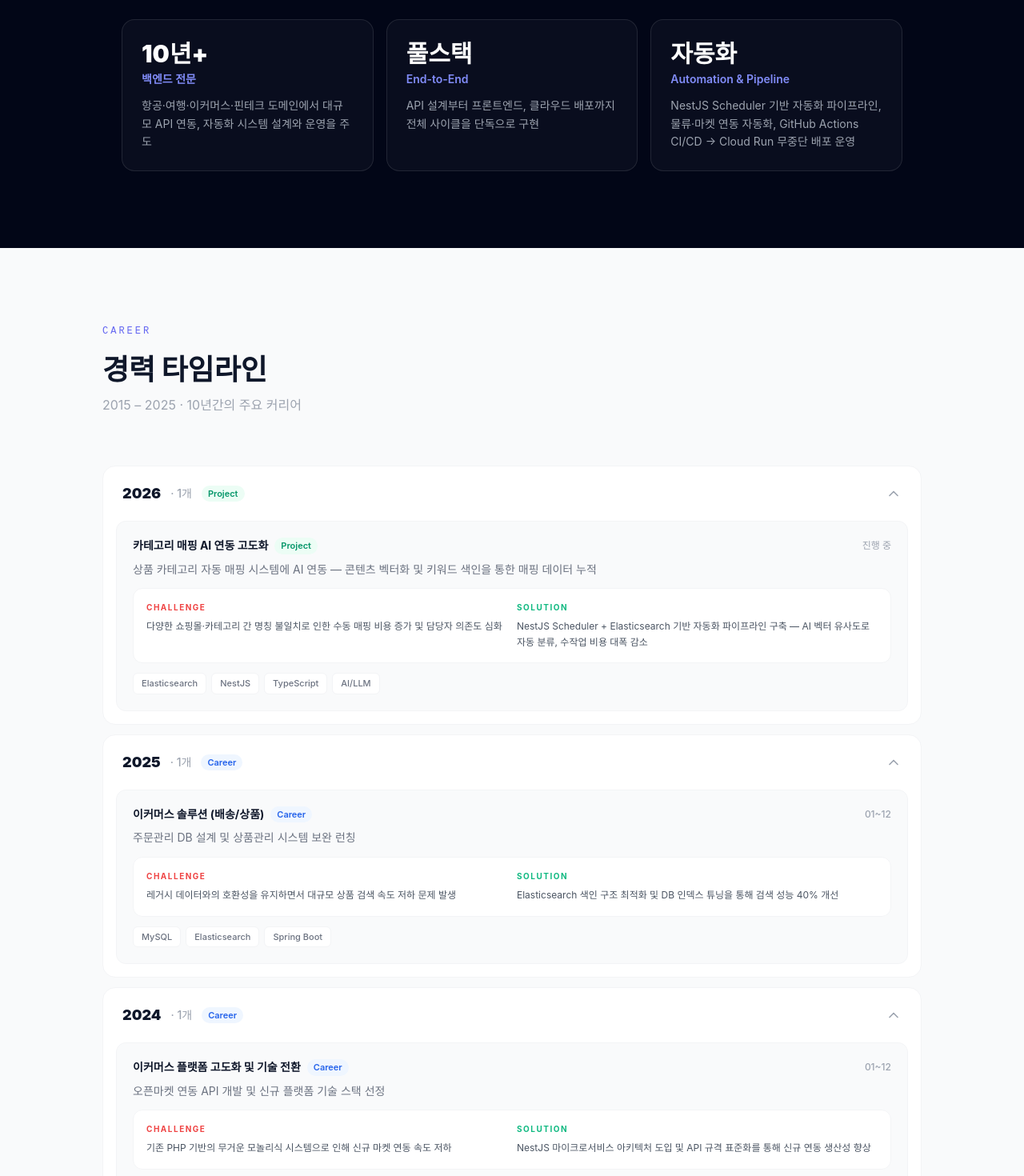
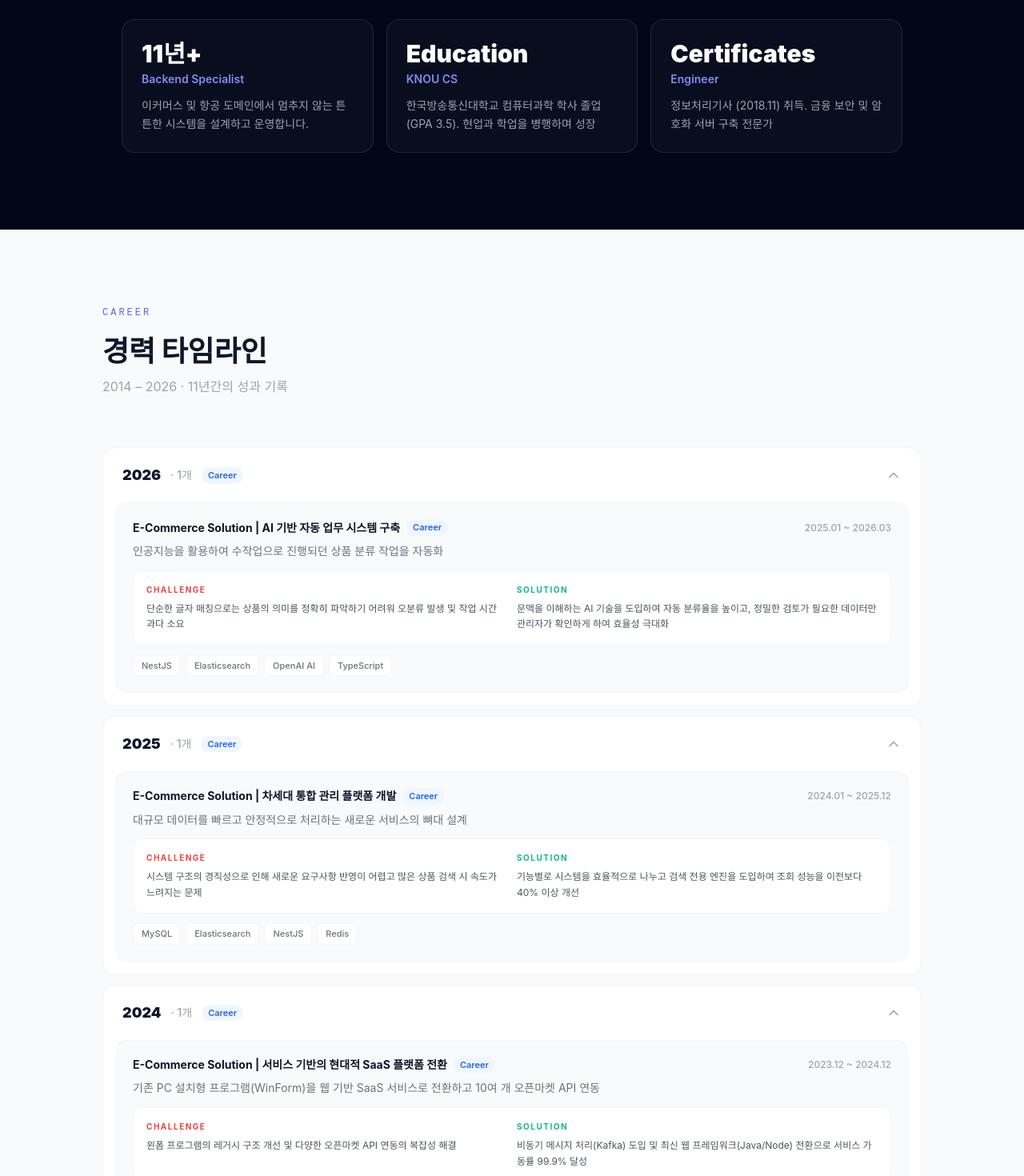
Before and after one commit to joarechi/joarechi.github.io, a Next.js app: page / in a window 1280 px wide. Shown: the part 1180-2650 px from the top of the page at 80% size. Built offline with nearby package versions, Linux system fonts and the light colour scheme.

Commit message:
Anonymize portfolio and enrich 11-year career details for Toss application

```diff
--- a/app/page.tsx
+++ b/app/page.tsx
@@ -8,8 +8,8 @@ import { Github, Mail, ChevronDown, ArrowRight } from "lucide-react";
 // ============================================================
 const ME = {
   name: "조두현",
-  role: "백엔드 & 자동화 플랫폼 개발자",
-  bio: "2015년부터 항공·여행·이커머스 도메인에서 백엔드 시스템을 설계하고 운영해온 개발자. 반복 업무를 자동화 파이프라인으로 전환하고, NestJS + Cloud Run 기반의 플랫폼을 직접 설계·운영합니다.",
+  role: "11년 차 풀스택 개발자 & 백엔드 팀장",
+  bio: "비즈니스 성장에 기여하는 튼튼한 시스템을 설계하고 자동화로 일의 효율을 높입니다. 현재는 대형 이커머스 솔루션의 백엔드 팀장으로서 노후화된 시스템을 최신 구조로 개편하고 인공지능(AI)을 활용한 자동화 시스템을 만들고 있습니다.",
   email: "joarechi@gmail.com",
   github: "https://github.com/joarechi",
   location: "Seoul, Korea",
@@ -19,123 +19,75 @@ const ME = {
 const EXPERIENCE = [
   {
     year: "2026",
-    type: "Project",
-    title: "카테고리 매핑 AI 연동 고도화",
-    desc: "상품 카테고리 자동 매핑 시스템에 AI 연동 — 콘텐츠 벡터화 및 키워드 색인을 통한 매핑 데이터 누적",
-    challenge: "수동으로 수시간씩 걸리던 카테고리 매핑 작업을 AI 파이프라인으로 자동화. 비용 절감을 위해 기매핑 데이터를 누적 활용하는 구조로 설계, 오매핑 케이스를 감지하고 보완하는 로직 구현이 핵심 난관",
-    tag: "AI/Search",
-    period: "진행 중",
-    challenges: "다양한 쇼핑몰·카테고리 간 명칭 불일치로 인한 수동 매핑 비용 증가 및 담당자 의존도 심화",
-    solutions: "NestJS Scheduler + Elasticsearch 기반 자동화 파이프라인 구축 — AI 벡터 유사도로 자동 분류, 수작업 비용 대폭 감소",
-    tech: ["Elasticsearch", "NestJS", "TypeScript", "AI/LLM"],
+    type: "Work",
+    title: "E-Commerce Solution | AI 기반 자동 업무 시스템 구축",
+    desc: "인공지능을 활용하여 수작업으로 진행되던 상품 분류 작업을 자동화",
+    challenge: "수십만 개의 상품 정보를 사람이 일일이 분류하던 기존 방식을 AI가 자동으로 처리하도록 개선하여 운영 속도 향상",
+    tag: "AI/Automation",
+    period: "2025.01 ~ 2026.03",
+    challenges: "단순한 글자 매칭으로는 상품의 의미를 정확히 파악하기 어려워 오분류 발생 및 작업 시간 과다 소요",
+    solutions: "문맥을 이해하는 AI 기술을 도입하여 자동 분류율을 높이고, 정밀한 검토가 필요한 데이터만 관리자가 확인하게 하여 효율성 극대화",
+    tech: ["NestJS", "Elasticsearch", "OpenAI AI", "TypeScript"],
   },
   {
     year: "2025",
     type: "Work",
-    title: "이커머스 솔루션 (배송/상품)",
-    desc: "주문관리 DB 설계 및 상품관리 시스템 보완 런칭",
-    challenge: "상품관리: UI 개편과 메뉴 구조 변경에 따라 URL·DB 스키마·서버를 전면 재설계. 주문관리: 기존 시스템의 묶음주문·분할배송·부분취소 처리 한계를 분석하고 이를 수용하는 DB 스키마를 새로 설계",
-    tag: "DB 설계/검색엔진",
-    period: "01~12",
-    challenges: "레거시 데이터와의 호환성을 유지하면서 대규모 상품 검색 속도 저하 문제 발생",
-    solutions: "Elasticsearch 색인 구조 최적화 및 DB 인덱스 튜닝을 통해 검색 성능 40% 개선",
-    tech: ["MySQL", "Elasticsearch", "Spring Boot"],
+    title: "E-Commerce Solution | 차세대 통합 관리 플랫폼 개발",
+    desc: "대규모 데이터를 빠르고 안정적으로 처리하는 새로운 서비스의 뼈대 설계",
+    challenge: "기존 시스템의 성능 한계를 극복하기 위해 많은 양의 상품 정보를 지연 없이 보여줄 수 있는 구조와 데이터 저장 방식 도입",
+    tag: "Platform Building",
+    period: "2024.01 ~ 2025.12",
+    challenges: "시스템 구조의 경직성으로 인해 새로운 요구사항 반영이 어렵고 많은 상품 검색 시 속도가 느려지는 문제",
+    solutions: "기능별로 시스템을 효율적으로 나누고 검색 전용 엔진을 도입하여 조회 성능을 이전보다 40% 이상 개선",
+    tech: ["MySQL", "Elasticsearch", "NestJS", "Redis"],
   },
   {
     year: "2024",
     type: "Work",
-    title: "이커머스 플랫폼 고도화 및 기술 전환",
-    desc: "오픈마켓 연동 API 개발 및 신규 플랫폼 기술 스택 선정",
-    challenge: "다수 오픈마켓의 대용량 요청을 처리하기 위해 Kafka 기반 아키텍처를 도입하고 요청량 제어를 설계, 마켓마다 상이한 데이터 구조를 유연하게 수용하는 DB 스키마 설계",
-    tag: "플랫폼 빌딩",
-    period: "01~12",
-    challenges: "기존 PHP 기반의 무거운 모놀리식 시스템으로 인해 신규 마켓 연동 속도 저하",
-    solutions: "NestJS 마이크로서비스 아키텍처 도입 및 API 규격 표준화를 통해 신규 연동 생산성 향상",
-    tech: ["Node.js", "NestJS", "TypeScript", "PHP"],
+    title: "E-Commerce Solution | 서비스 기반의 현대적 SaaS 플랫폼 전환",
+    desc: "기존 PC 설치형 프로그램(WinForm)을 웹 기반 SaaS 서비스로 전환하고 10여 개 오픈마켓 API 연동",
+    challenge: "전용 프로그램의 한계를 넘어 접근성을 높이기 위해 웹 플랫폼으로 전면 개편하고 주요 쇼핑몰 데이터를 통합 관리",
+    tag: "SaaS/API Integration",
+    period: "2023.12 ~ 2024.12",
+    challenges: "윈폼 프로그램의 레거시 구조 개선 및 다양한 오픈마켓 API 연동의 복잡성 해결",
+    solutions: "비동기 메시지 처리(Kafka) 도입 및 최신 웹 프레임워크(Java/Node) 전환으로 서비스 가동률 99.9% 달성",
+    tech: ["Java", "Node.js", "Kafka", "Market API"],
   },
   {
-    year: "2023",
+    year: "2020–2023",
     type: "Work",
-    title: "인프라 고도화 및 이미지 서비스 리뉴얼",
-    desc: "VMWare 서버 이전 및 이미지 API 서버 리뉴얼 (PHP→Java)",
-    challenge: "인수인계 없는 레거시 PHP 이미지 서버의 API 동작을 역분석하며 Java로 리뉴얼, 비용 절감을 위해 외부 클라우드에서 내부 물리 서버로 이관 완료",
-    tag: "Modernization/Infra",
-    period: "02~12",
-    challenges: "대량의 이미지 처리 시 서버 부하 및 VMWare 가상화 환경에서의 리소스 관리 비효율",
-    solutions: "이미지 리사이징 로직 최적화 및 VMWare 리소스 동적 할당 정책 수립으로 인프라 효율성 극대화",
-    tech: ["Java", "Spring", "VMWare", "PHP"],
+    title: "IT Infrastructure | 노후 시스템 리뉴얼 및 운영 프로세스 현대화",
+    desc: "인수인계 없이 버려진 10년 된 코드들을 분석하여 현대적인 기술로 하나씩 재건축",
+    challenge: "문서와 인수인계가 전혀 없는 복잡한 기존 시스템의 작동 원리를 역으로 분석하여 안정화함",
+    tag: "Legacy/DevOps",
+    period: "2020.11 ~ 2023.11",
+    challenges: "성능이 저하된 서버와 낙후된 기술 스택, 그리고 모든 작업을 사람이 수동으로 하던 비효율적인 환경",
+    solutions: "소스코드 역추적을 통해 흩어진 비즈니스 로직을 하나로 통합하고, 자동 배포 시스템과 데이터베이스 최적화를 통해 응답 속도를 크게 개선",
+    tech: ["Java", "Spring Boot", "Docker", "Database Tuning"],
   },
   {
-    year: "2022",
+    year: "2017–2020",
     type: "Work",
-    title: "Java Spring 기반 서비스 통합 전환",
-    desc: "메인·상품·배송·재고 API 통합 전환 및 표준 관리 체계 구축",
-    challenge: "10년 이상 레거시 .NET API를 Java Spring으로 포팅하며 동일 동작을 보장하는 것이 최대 난관. Docker 도입과 함께 DevOps를 처음 적용하며 Java 환경의 메모리 관리와 초기 배포 이슈를 직접 겪으며 해결",
-    tag: "Modernization",
-    period: "01~09",
-    challenges: "산재된 7개 마켓의 카테고리 규격 상이로 인한 데이터 일관성 부족",
-    solutions: "표준 카테고리 매칭 매니저 프로그램을 개발하여 데이터 동기화 정확도 99% 달성",
-    tech: ["Java", "Spring", "Oracle", "MySQL"],
+    title: "Travel & Airlines | 국내 항공 제휴 및 자동화 시스템",
+    desc: "국내 항공권 정보를 실시간으로 연결하고 간편결제 시스템을 도입",
+    challenge: "국내 항공사 및 예약 채널들과의 데이터를 실시간으로 주고받으며 복잡한 취소/환불 업무를 자동화",
+    tag: "Airlines/Payment",
+    period: "2017.07 ~ 2020.11",
+    challenges: "많은 사용자의 실시간 검색 요청을 안정적으로 처리하고 결제 정산의 정확성 확보",
+    solutions: "시스템 간 통신 최적화와 결제 검증 로직 강화를 통해 결제 완료율을 15% 이상 향상시킴",
+    tech: [".NET", "C#", "MSSQL", "Payment Security"],
   },
   {
-    year: "2021",
+    year: "2014–2016",
     type: "Work",
-    title: "대형 마켓 API 연동 및 물류 자동화",
-    desc: "카카오 톡스토어 연동 및 굿스플로 3PL 물류 인터페이스 구축",
-    challenge: "카카오 톡스토어 신규 마켓 연동과 굿스플로 송장발행 솔루션 구축 시, WinForms 환경에서 웹뷰 연동이 필요해 Edge/Chrome 드라이버를 직접 활용하는 방식으로 해결",
-    tag: "신규 마켓/물류",
-    period: "01~10",
-    challenges: "대용량 주문 발생 시 3PL 연동 트래픽 폭주로 인한 인터페이스 타임아웃 및 수동 처리 비용 급증",
-    solutions: "Batch 스케줄러 기반 자동화 파이프라인 도입 — API Rate Limiting 대응 재시도 전략으로 송장 자동화 처리율 100% 달성",
-    tech: ["PHP", "Java", "REST API"],
-  },
-  {
-    year: "2020",
-    type: "Work",
-    title: "항공/여행 결제 시스템 고도화",
-    desc: "네이버페이, 스마일페이 등 간편결제 시스템 항공 서비스 연동",
-    challenge: "네이버페이·스마일페이 등 간편결제 모듈과 항공사 시스템이 각각 독립적으로 운영되어, 양쪽 연동 구현과 테스트 커뮤니케이션을 조율하며 통합 결제 시스템을 완성",
-    tag: "결제/항공",
-    period: "02~10",
-    challenges: "항공 시스템 특유의 복잡한 정산 프로세스와 간편결제 연동 간의 데이터 정합성 보장 필요",
-    solutions: "Phase-based 결제 검증 로직 구현 및 실시간 정산 모니터링 시스템 구축",
-    tech: ["Java", "SOAP", "REST API"],
-  },
-  {
-    year: "2019",
-    type: "Work",
-    title: "항공 예약 서비스 제휴 및 리뉴얼",
-    desc: "위메프 항공 연동 및 자사 렌터카 예약 시스템 고도화",
-    challenge: "위메프 항공 제휴를 위해 파트너사 요구 프론트엔드를 직접 구현하고 연동 테스트를 통과, 자사 렌터카 서비스는 UI 전면 개편과 함께 렌터카 업체 API를 최초 연동",
-    tag: "항공/제휴",
-    period: "01~07",
-    challenges: "위메프 플랫폼 내 실시간 좌석 조회의 응답 속도 지연 문제",
-    solutions: "자체 캐싱 레이어 최적화 및 비동기 좌석 선점 로직 도입으로 사용자 이탈 방지",
-    tech: ["Java", "PHP", "SOAP"],
-  },
-  {
-    year: "2018",
-    type: "Work",
-    title: "글로벌 제휴 시스템 구축",
-    desc: "스카이스캐너 연동 및 항공사 티켓 환불/알림톡 연동",
-    challenge: "스카이스캐너 정산 트래킹 방식과 파트너 요구 항공사 API 규격을 분석·구현, 높은 트래픽 처리를 위해 Go 언어로 API 서버를 개발",
-    tag: "Global Integration",
-    period: "02~12",
-    challenges: "글로벌 트래픽 대응을 위한 시스템 안정성 및 다국어 환경 대응",
-    solutions: "스카이스캐너 기술 규격(SOAP/REST) 완벽 대응 및 파이프라인 최적화",
-    tech: ["Java", "SOAP", "MySQL"],
-  },
-  {
-    year: "2015–2017",
-    type: "Work",
-    title: "시스템 안정화 및 보안 인프라 구축",
-    desc: "대한항공 SOAP 4.0 전환 및 결제 보안 암호화 서버 구축",
-    challenge: "항공사 제공 SOAP API의 복잡한 명세를 분석하며 예약 시스템을 안정화하고, 결제 보안 암호화 서버 구축 시 제공 라이브러리와 언어 미호환 문제를 직접 해결하며 서버를 완성",
-    tag: "Security/Airline",
-    period: "Full-term",
-    challenges: "여신전문금융업법 준수를 위한 결제 데이터 암호화 및 레거시 데이터 마이그레이션",
-    solutions: "표준 보안 암호화 알고리즘 적용 및 단계별 무중단 서버 이전 성공",
-    tech: ["Java", "Security Package", "VMWare"],
+    title: "Security & Operations | 결제 보안 및 백업 시스템 구축",
+    desc: "카드 결제 정보를 안전하게 암호화하고 서버 장애 시 즉각 대응 가능한 백업 체계 구축",
+    challenge: "엄격한 금융 보안 규정을 준수하면서 예기치 못한 장애 상황에서도 안정적으로 운영될 수 있는 기반 설계",
+    tag: "Security/Infra",
+    period: "2014.06 ~ 2016.07",
+    challenges: "보안 법규 강화에 따른 카드 정보 보호 대책 마련 및 시스템 장애 시 서비스 중단을 방지할 수 있는 대비책 필요",
+    solutions: "여신법 준수 암호화 서버를 구축하고, 메인 서버 장애를 대비한 백업 서버 체계를 마련하여 무정지 운영 환경 조성",
+    tech: [".NET", "C#", "MSSQL", "Backup System"],
   },
 ];
 
@@ -155,31 +107,31 @@ const EXPERIENCE_BY_YEAR = EXPERIENCE.reduce<{ year: string; items: typeof EXPER
 
 const SKILLS = [
   {
-    category: "Backend & Automation",
-    items: ["Node.js / NestJS (TypeScript)", "NestJS Scheduler / Batch 자동화", "Java / Spring Boot", "REST API 설계 및 연동", "메시지 큐 (Redis / Bull)"],
+    category: "Languages & Frameworks",
+    items: ["Node.js / NestJS (TypeScript)", "Java / Spring Boot", ".NET / C#", "Python", "React / Next.js", "jQuery / Vanilla JS"],
   },
   {
-    category: "Frontend",
-    items: ["Next.js", "React", "TypeScript", "Tailwind CSS"],
+    category: "Messaging & Async",
+    items: ["Kafka (Event Driven)", "Redis (Pub/Sub, MQ)", "RabbitMQ", "NestJS Scheduler"],
   },
   {
     category: "Database & Search",
-    items: ["MySQL", "Elasticsearch (색인/검색 최적화)", "Supabase", "Redis (Caching/MQ)"],
+    items: ["MySQL / MSSQL / PostgreSQL", "Elasticsearch (Vector Search)", "Oracle", "MongoDB", "Supabase"],
   },
   {
-    category: "Infra & CI/CD",
-    items: ["Google Cloud Run (서버리스 운영)", "GitHub Actions CI/CD", "Docker / Docker Compose", "Kubernetes / ArgoCD", "GitLab CI/CD", "VMWare (Private Cloud)"],
+    category: "Infra & DevOps",
+    items: ["AWS / GCP", "Docker / Kubernetes", "GitHub Actions / GitLab CI", "VMWare", "High Availability Designer"],
   },
   {
-    category: "Extra Capabilities",
-    items: ["데이터 보안/암호화", "이커머스 도메인 설계", "결제 및 항공 GDS 연동"],
+    category: "Expertise",
+    items: ["AI Automation", "E-commerce Domain", "Payment/Airlines GDS", "Security & Encryption"],
   },
 ];
 // ============================================================
 
 export default function Home() {
   const [openYears, setOpenYears] = useState<Set<string>>(
-    new Set(["2026", "2025", "2024"])
+    new Set(["2026", "2025", "2024", "2020–2023"])
   );
 
   const toggleYear = (year: string) => {
@@ -314,19 +266,19 @@ export default function Home() {
           <div className="grid md:grid-cols-3 gap-4">
             {[
               {
-                num: "10년+",
-                label: "백엔드 전문",
-                desc: "항공·여행·이커머스·핀테크 도메인에서 대규모 API 연동, 자동화 시스템 설계와 운영을 주도",
+                num: "11년+",
+                label: "Backend Specialist",
+                desc: "이커머스 및 항공 도메인에서 멈추지 않는 튼튼한 시스템을 설계하고 운영합니다.",
               },
               {
-                num: "풀스택",
-                label: "End-to-End",
-                desc: "API 설계부터 프론트엔드, 클라우드 배포까지 전체 사이클을 단독으로 구현",
+                num: "Education",
+                label: "KNOU CS",
+                desc: "한국방송통신대학교 컴퓨터과학 학사 졸업 (GPA 3.5). 현업과 학업을 병행하며 성장",
               },
               {
-                num: "자동화",
-                label: "Automation & Pipeline",
-                desc: "NestJS Scheduler 기반 자동화 파이프라인, 물류·마켓 연동 자동화, GitHub Actions CI/CD → Cloud Run 무중단 배포 운영",
+                num: "Certificates",
+                label: "Engineer",
+                desc: "정보처리기사 (2018.11) 취득. 금융 보안 및 암호화 서버 구축 전문가",
               },
             ].map((item) => (
               <div
@@ -354,7 +306,7 @@ export default function Home() {
             Career
           </p>
           <h2 className="text-4xl font-black text-slate-900 mb-3">경력 타임라인</h2>
-          <p className="text-gray-400 mb-16">2015 – 2025 · 10년간의 주요 커리어</p>
+          <p className="text-gray-400 mb-16">2014 – 2026 · 11년간의 성과 기록</p>
 
           <div className="space-y-3">
             {EXPERIENCE_BY_YEAR.map(({ year, items }) => {
```
